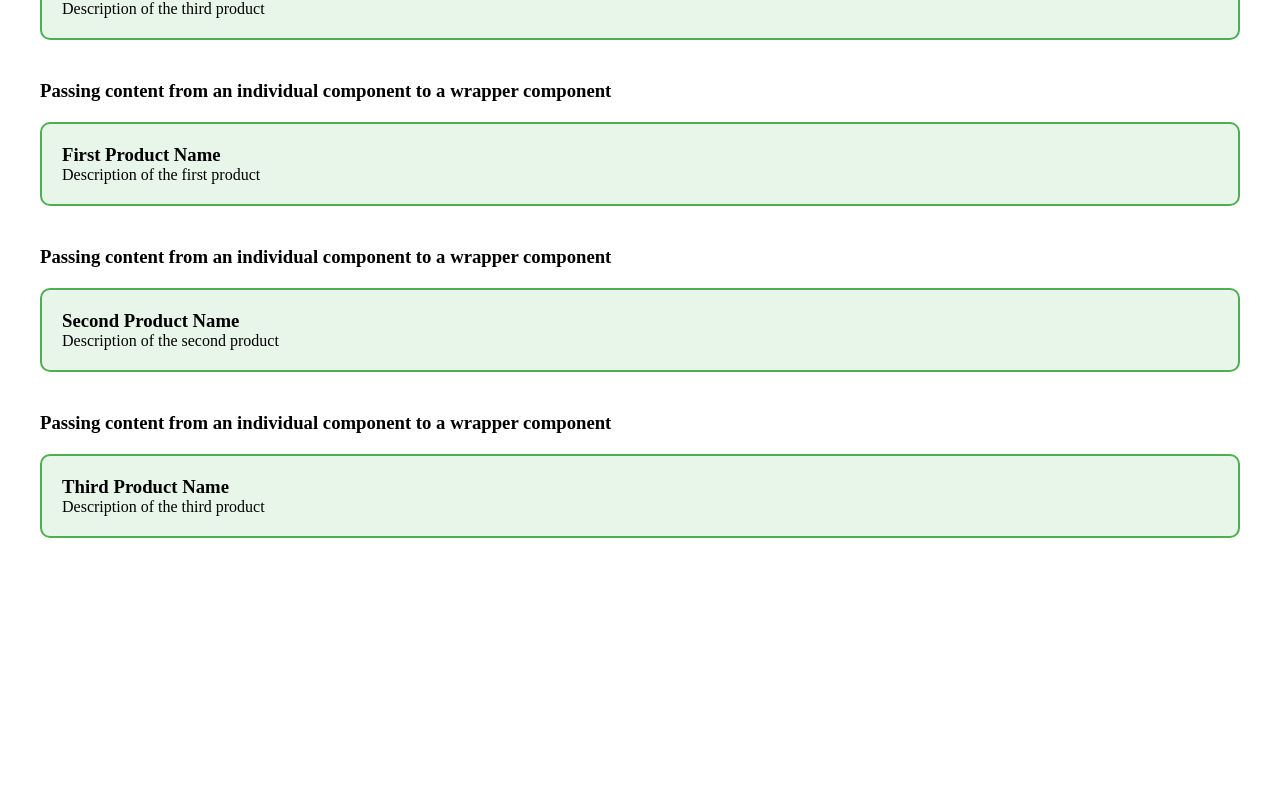
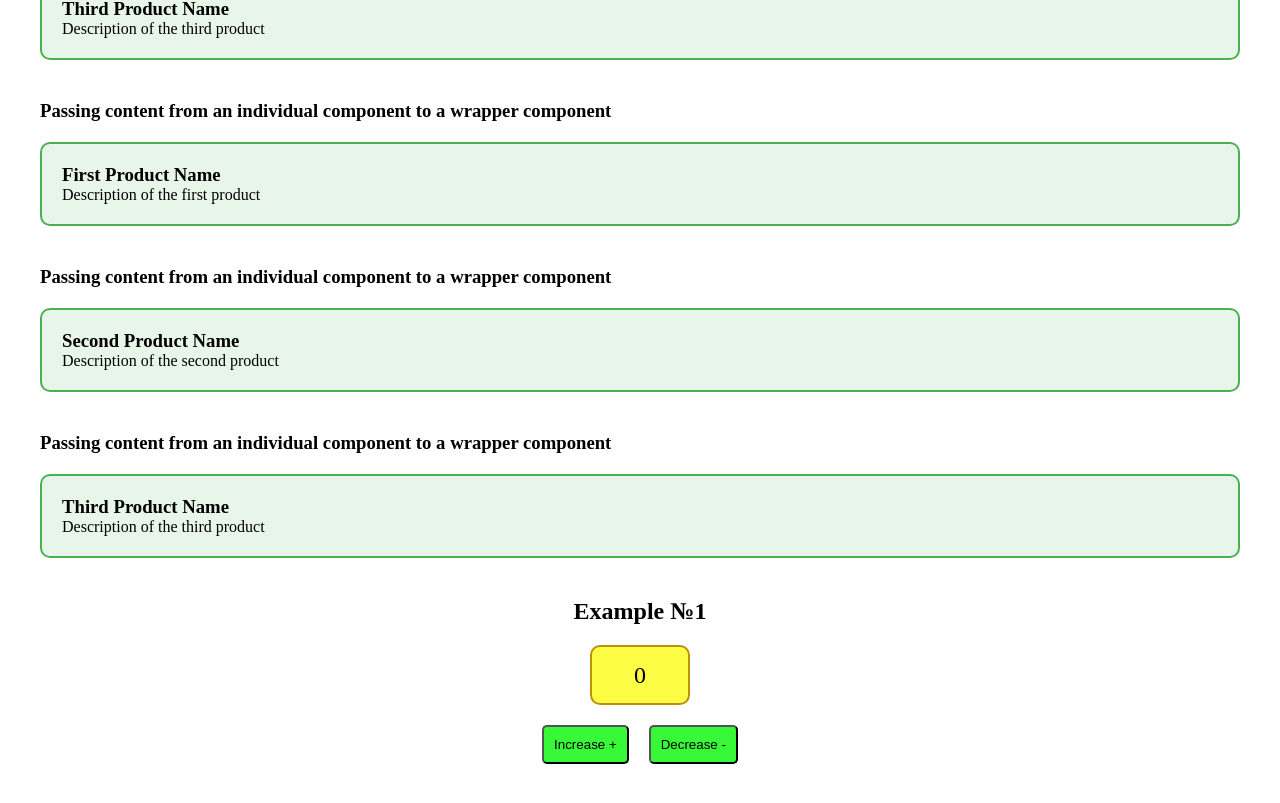
Before and after one commit to Tiana-K08/react-by-examples, a React (Vite) app: page / in a window 1280 px wide. Shown: the part 781-1584 px from the top of the page. Before the commit the page ends 1359 px from the top, so only its background shows below. Built offline with nearby package versions, Linux system fonts and the light colour scheme.

Commit message:
feat: create Counter component without useState

```diff
--- a/src/App.jsx
+++ b/src/App.jsx
@@ -6,6 +6,8 @@ import ParentCards from './components/props/children/ParentCards.jsx';
 import ParentCardOne from './components/props/children/ParentCardOne.jsx';
 import ParentCardTwo from './components/props/children/ParentCardTwo.jsx';
 import ParentCardThree from './components/props/children/ParentCardThree.jsx';
+
+import Counter from './components/useState/Counter/Counter.jsx';
 
 import './App.css';
 
@@ -20,6 +22,7 @@ function App() {
       <ParentCardOne />
       <ParentCardTwo />
       <ParentCardThree />
+      <Counter />
     </div>
   );
 }
--- /dev/null
+++ b/src/components/useState/Button/Button.css
@@ -0,0 +1,6 @@
+button {
+  margin: 0 10px;
+  padding: 10px;
+  background-color: #38f938;
+  border-radius: 5px;
+}
--- /dev/null
+++ b/src/components/useState/Button/Button.jsx
@@ -0,0 +1,7 @@
+import './Button.css';
+
+function Button(props) {
+  return <button onClick={props.onClick}>{props.label}</button>;
+}
+
+export default Button;
--- /dev/null
+++ b/src/components/useState/Counter/Counter.css
@@ -0,0 +1,21 @@
+.counter-wrapper {
+  display: flex;
+  flex-direction: column;
+  align-items: center;
+  gap: 20px;
+}
+
+.result {
+  display: flex;
+  justify-content: center;
+  align-items: center;
+  width: 100px;
+  height: 60px;
+  background-color: #fcfc45;
+  border: 2px solid #bc9104;
+  border-radius: 10px;
+}
+
+.result > span {
+  font-size: 24px;
+}
--- /dev/null
+++ b/src/components/useState/Counter/Counter.jsx
@@ -0,0 +1,32 @@
+import Button from '../Button/Button.jsx';
+
+import './Counter.css';
+
+function Counter() {
+  let x = 0;
+
+  const handleIncrease = () => {
+    x = x + 1;
+    console.log(x);
+  };
+
+  const handleDecrease = () => {
+    x = x - 1;
+    console.log(x);
+  };
+
+  return (
+    <div className="counter-wrapper">
+      <h2>Example №1</h2>
+      <div className="result">
+        <span>{x}</span>
+      </div>
+      <div className="btn-container">
+        <Button onClick={handleIncrease} label="Increase +" />
+        <Button onClick={handleDecrease} label="Decrease -" />
+      </div>
+    </div>
+  );
+}
+
+export default Counter;
```
